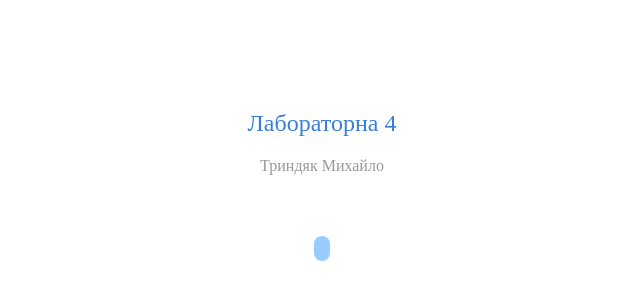
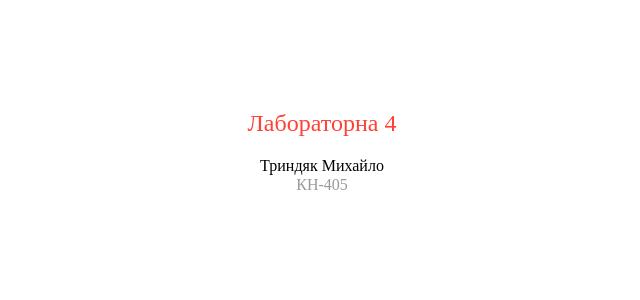
Before and after one commit to TryndiakMykhailo/itprlab4, a website: page lab 4/public/index.html in a window 1280 px wide. Shown: the part 226-526 px from the top of the page, without its empty margins (318-958 px from the left). Drawn offline with nearby package versions, Linux system fonts and the light colour scheme.

Commit message:
Update index.html

```diff
--- a/lab 4/public/index.html
+++ b/lab 4/public/index.html
@@ -7,10 +7,10 @@
 	<body>
 		<div class="vh-100 w-100 flex justify-center">
 			<div class="flex flex-column items-center justify-center">
-				<h2 class="fw4 blue">Лабораторна 4 </h2>
-				<p class="silver ma0">Триндяк Михайло</p>
+				<h2 class="fw4 red">Лабораторна 4 </h2>
+				<p class="black ma0">Триндяк Михайло</p>
+				<p class="silver ma0">КН-405</p>
 				<div class="pt5">
-					<span id="env" class="white pv1 ph2 br-pill bg-light-blue"></span>
 				</div>
 			</div>
 		</div>
```
